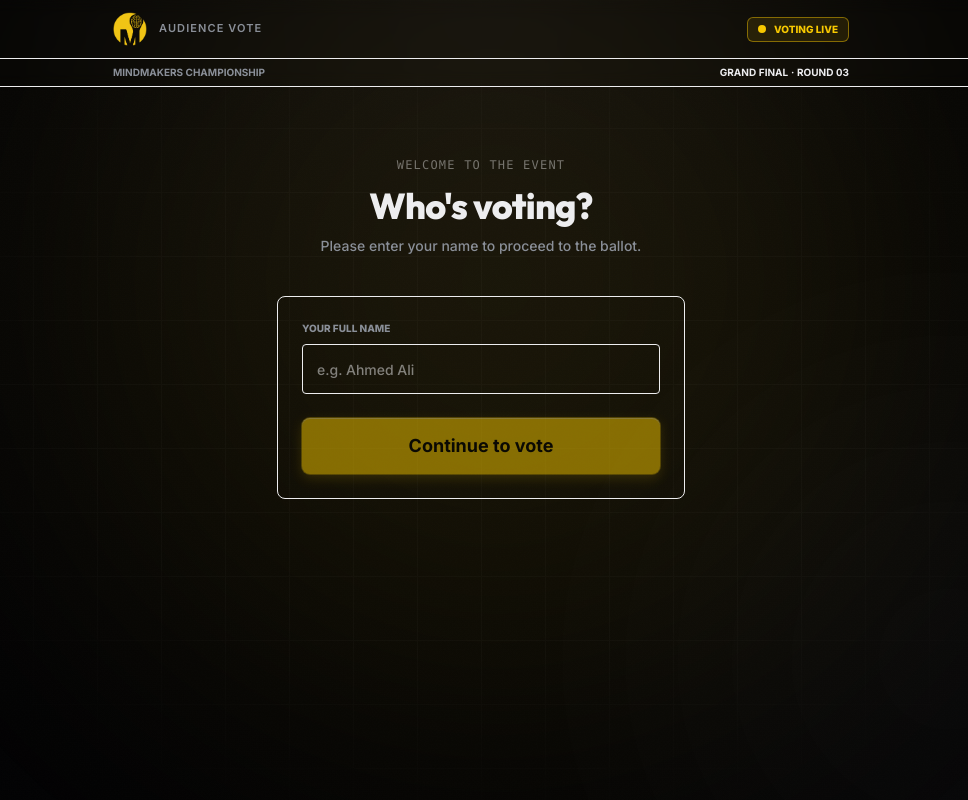
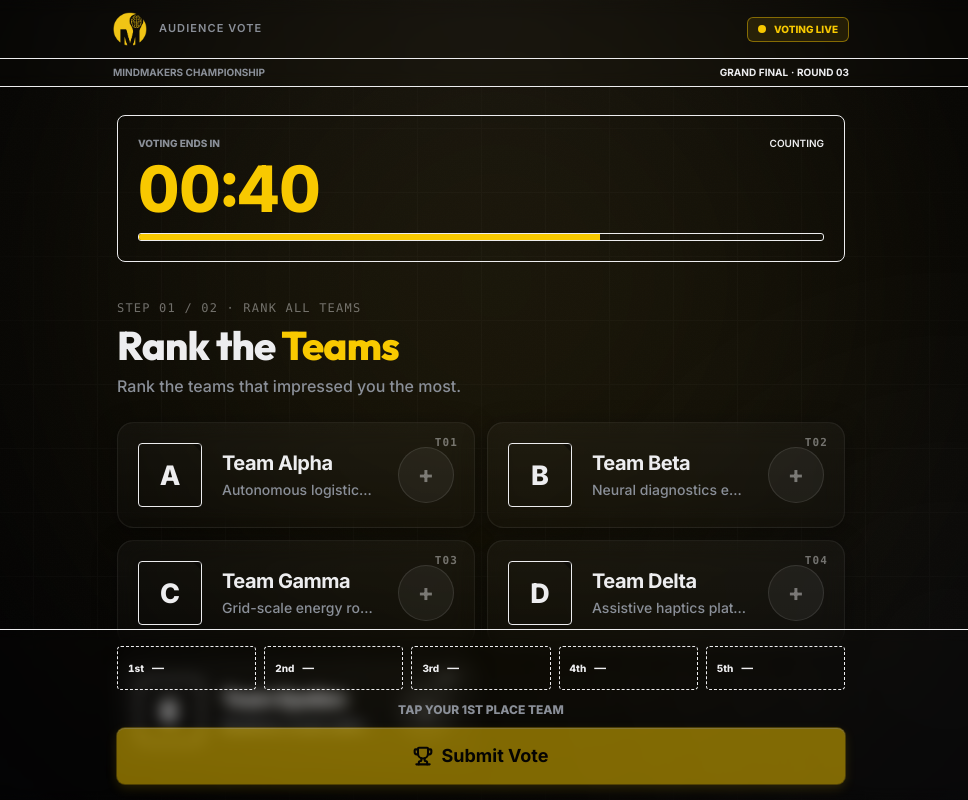
Before and after one commit to mo-bahaa2/audience_minders, a React (Vite) app: page / in a window 1280 px wide. Shown: the whole page, without its empty margins (159-1127 px from the left). Built offline with nearby package versions, Linux system fonts and the light colour scheme.

Commit message:
without name

```diff
--- a/src/App.tsx
+++ b/src/App.tsx
@@ -30,9 +30,8 @@ export default function App() {
     castVote
   } = useEvent();
   const toast = useToast();
-  const [voterName, setVoterName] = useState('');
   const [picks, setPicks] = useState<string[]>([]);
-  const [step, setStep] = useState<'onboarding' | 'select' | 'review'>('onboarding');
+  const [step, setStep] = useState<'select' | 'review'>('select');
   const [sending, setSending] = useState(false);
   const [reVote, setReVote] = useState(false);
 
@@ -51,7 +50,7 @@ export default function App() {
   const submit = () => {
     setSending(true);
     window.setTimeout(() => {
-      castVote(picks, voterName);
+      castVote(picks);
       setSending(false);
       toast('Vote recorded — thank you!', 'ok');
     }, 700);
@@ -96,36 +95,7 @@ export default function App() {
       sponsors={settings.sponsors} />;
 
 
-  } else if (step === 'onboarding') {
-    body = (
-      <div className="mx-auto max-w-md px-5 pb-40 pt-16">
-        <div className="text-center">
-          <TechLabel>Welcome to the event</TechLabel>
-          <h1 className="mt-2 text-4xl font-extrabold leading-tight">
-            Who's voting?
-          </h1>
-          <p className="mt-2 text-sm font-medium text-fg-muted">
-            Please enter your name to proceed to the ballot.
-          </p>
-        </div>
 
-        <div className="mt-10 space-y-6 rounded-lg border border-line bg-ink-900 p-6 shadow-panel">
-          <Input
-            label="Your Full Name"
-            placeholder="e.g. Ahmed Ali"
-            value={voterName}
-            onChange={(e) => setVoterName(e.target.value)}
-          />
-          <Button
-            size="xl"
-            block
-            disabled={voterName.trim().length < 2}
-            onClick={() => setStep('select')}>
-            Continue to vote
-          </Button>
-        </div>
-      </div>
-    );
   } else if (step === 'review') {
     body =
     <div className="mx-auto max-w-md px-5 pb-40 pt-7">
```
